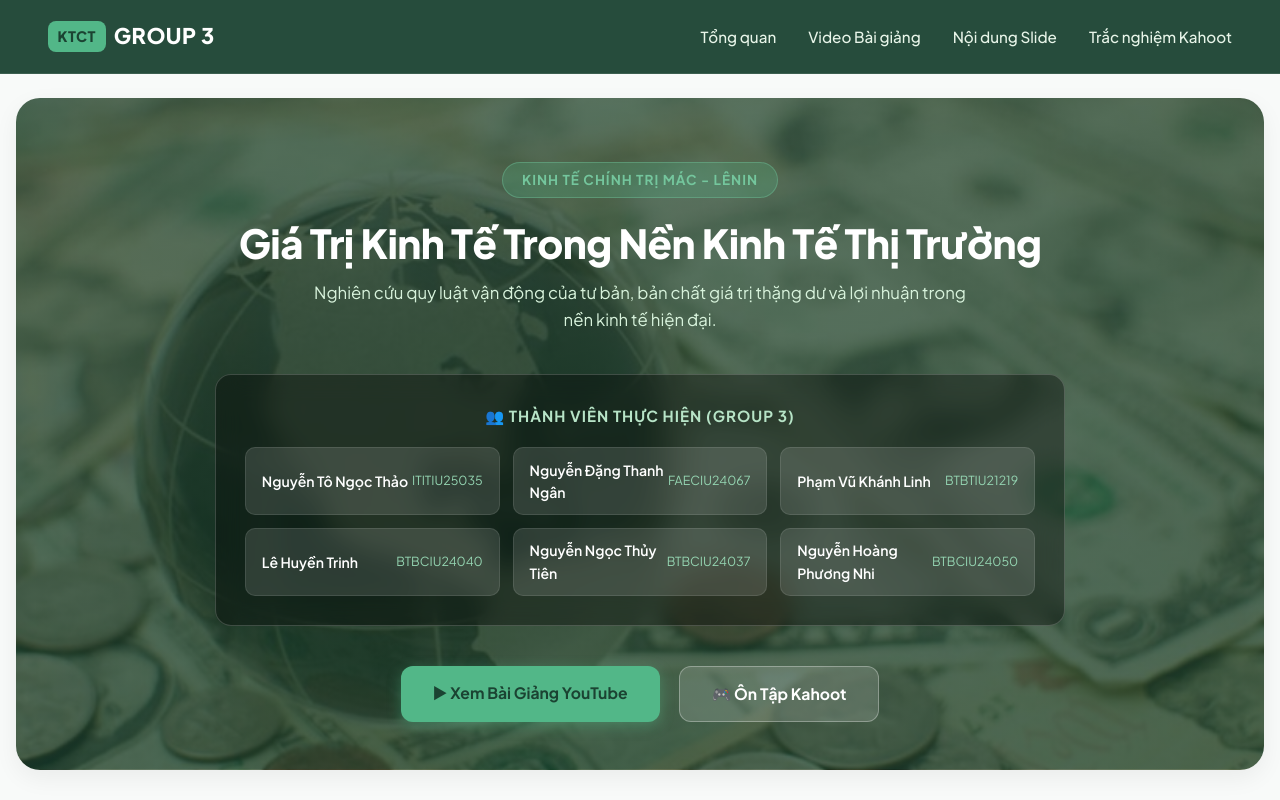
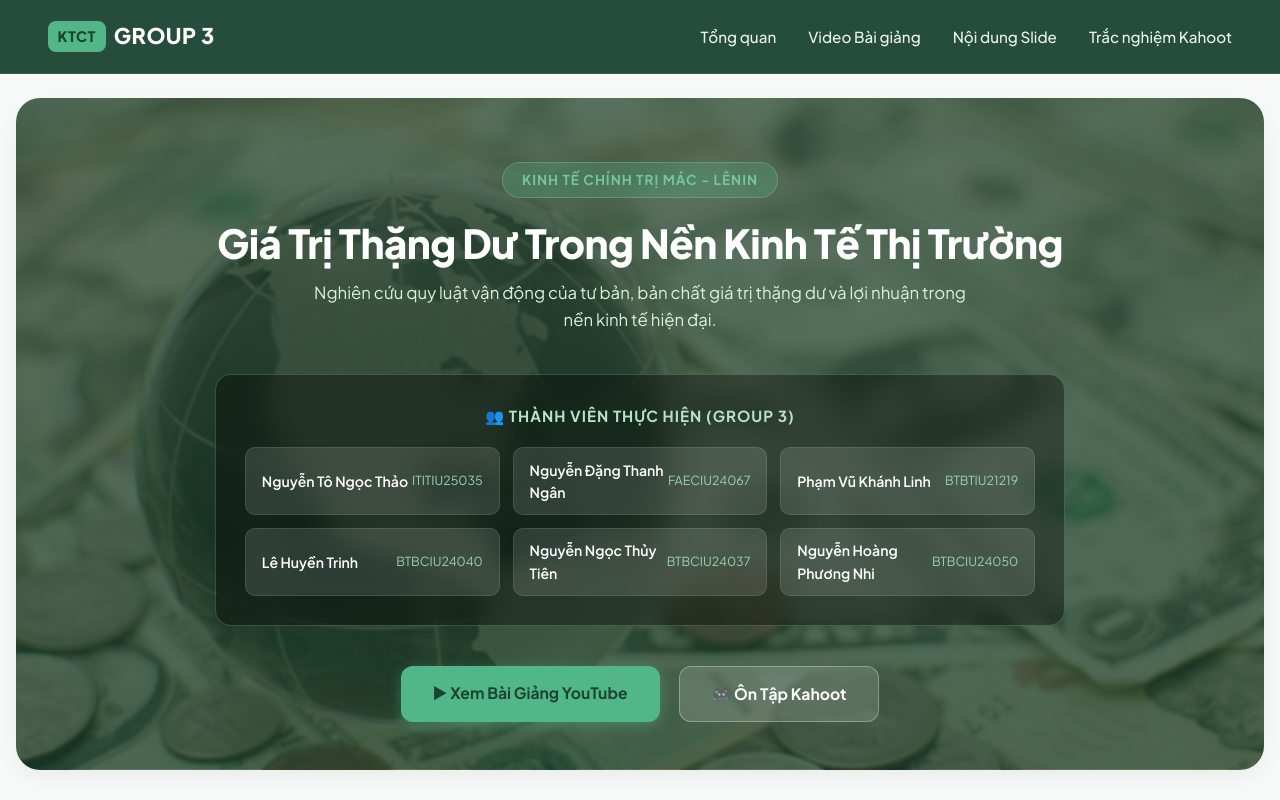
Before and after one commit to nguyenthaontnt2020-droid/hcm201-website, a React (Vite) app in the folder hcm201-website/: page / in a window 1280 px wide. Shown: the top 800 px of the page. Built offline with nearby package versions, Linux system fonts and the light colour scheme; the HTML template or start-up script is replaced by a standard one.

Commit message:
update hero

```diff
--- a/hcm201-website/src/components/Hero.jsx
+++ b/hcm201-website/src/components/Hero.jsx
@@ -41,7 +41,7 @@ function Hero() {
       </span>
 
       <h1 style={{ fontSize: '2.5rem', fontWeight: '800', lineHeight: '1.25', marginBottom: '0.8rem', letterSpacing: '-0.5px' }}>
-        Giá Trị Kinh Tế Trong Nền Kinh Tế Thị Trường
+        Giá Trị Thặng Dư Trong Nền Kinh Tế Thị Trường
       </h1>
 
       <p style={{ maxWidth: '680px', margin: '0 auto 2.5rem auto', color: '#d8f3dc', fontSize: '1.05rem', lineHeight: '1.6' }}>
```
